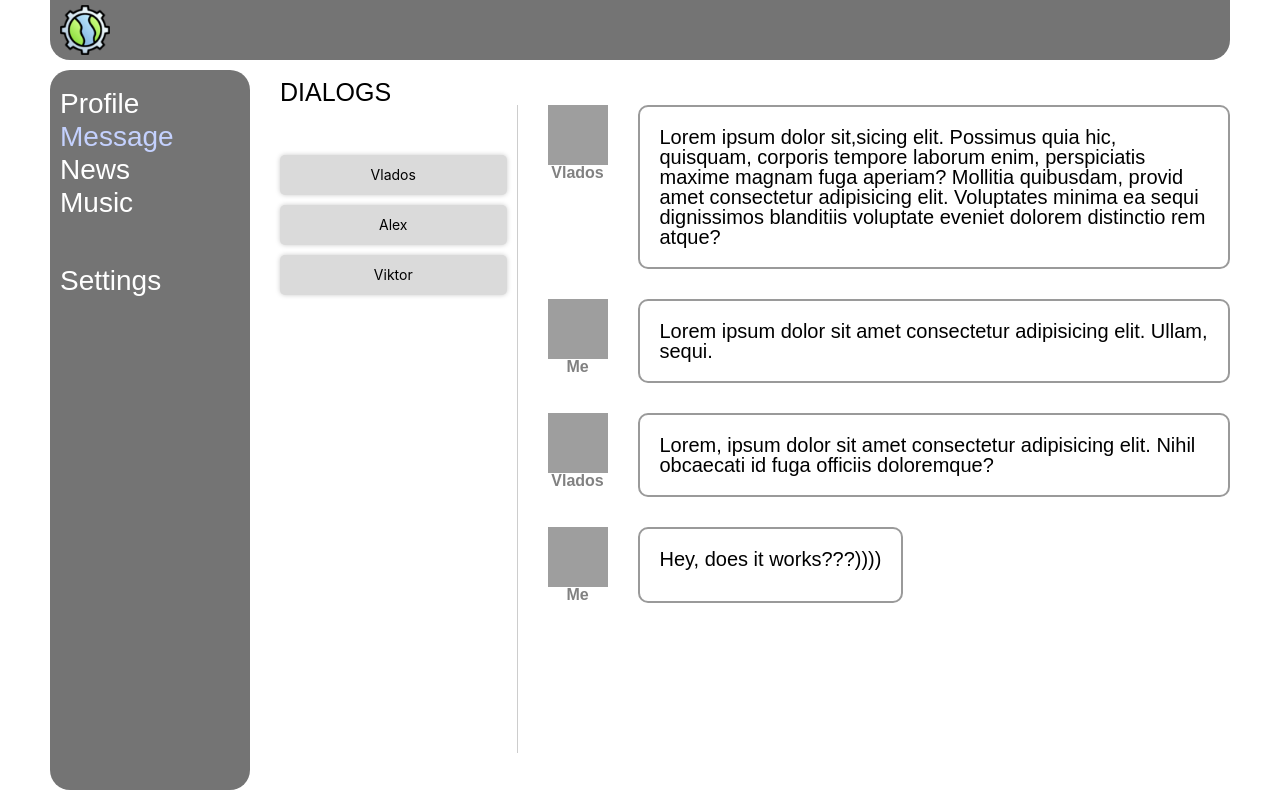
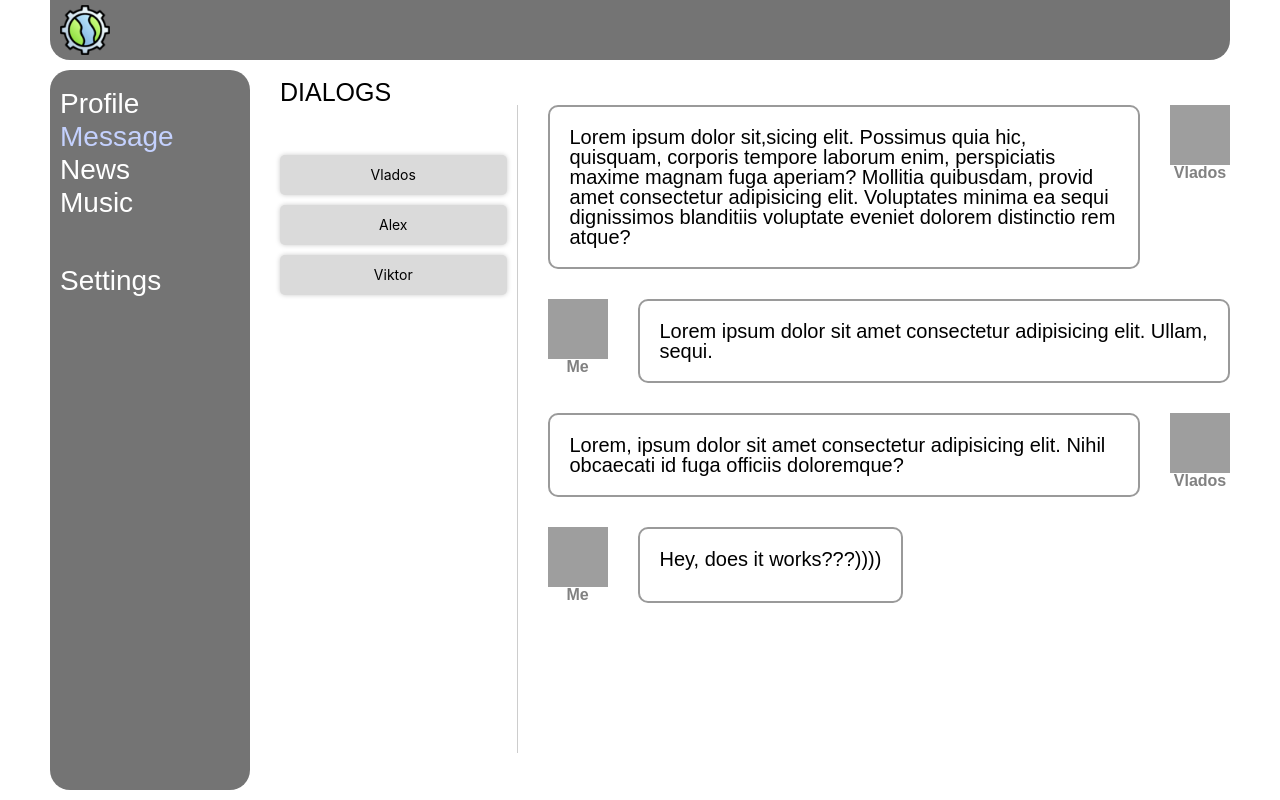
Before and after one commit to MerenkovV/react_lessons, a React (Create React App) app: page /dialogs in a window 1280 px wide. Built offline with nearby package versions, Linux system fonts and the light colour scheme; grey boxes are pictures that could not be loaded.

Commit message:
Changed the messages structure

```diff
--- a/src/App.jsx
+++ b/src/App.jsx
@@ -15,10 +15,10 @@ function App(props) {
       <div className="container">
         <div className="grid">
           <Header />
-          <Side/>
+          <Side />
           <Routes>
-            <Route path='/dialogs/*' element={<Dialogs dialogs={props.dialogs} messages={props.messages}/>} />
-            <Route path='/profile/*' element={<Profile posts={props.posts}/>} />
+            <Route path='/dialogs/*' element={<Dialogs dialogsPage={props.state.dialogsPage} />} />
+            <Route path='/profile/*' element={<Profile profilePage={props.state.profilePage} />} />
           </Routes>
         </div>
       </div>
--- a/src/components/Dialog/DialogItem/DialogItem.css
+++ b/src/components/Dialog/DialogItem/DialogItem.css
@@ -3,11 +3,17 @@
   display: -ms-flexbox;
   display: flex;
 }
+
+.item__person:last-child {
+  margin-left: 30px;
+}
+
 .item__image {
   height: 60px;
   width: 60px;
   background: url("https://abrakadabra.fun/uploads/posts/2021-12/thumbs/1640716800_55-abrakadabra-fun-p-smail-cherno-belii-56.jpg") center/cover no-repeat;
 }
+
 .item__name {
   width: 60px;
   display: block;
@@ -17,11 +23,15 @@
   color: #818181;
   font-weight: 600;
 }
+
 .item__text {
-    margin-left: 30px;
   padding: 20px;
   border: 2px solid #9a9a9a;
   border-radius: 10px;
   font-family: Arial, Helvetica, sans-serif;
   font-size: 20px;
 }
+
+.item__text:last-child {
+  margin-left: 30px;
+}
--- a/src/components/Dialog/DialogItem/DialogItem.jsx
+++ b/src/components/Dialog/DialogItem/DialogItem.jsx
@@ -2,7 +2,8 @@ import React from 'react'
 import "./DialogItem.css"
 
 export default function DialogItem(props) {
-    return (
+    if (props.name === "Me") {
+        return (
         <div className="main__item item">
             <div className="item__person">
                 <div className="item__image"></div>
@@ -11,4 +12,16 @@ export default function DialogItem(props) {
             <p className="item__text">{props.text}</p>
         </div>
     )
+    }else{
+        return (
+            <div className="main__item item">
+                <p className="item__text">{props.text}</p>
+                <div className="item__person">
+                    <div className="item__image"></div>
+                    <span className='item__name'>{props.name}</span>
+                </div>
+            </div>
+        )
+    }
+
 }
--- a/src/components/Dialog/Dialogs.jsx
+++ b/src/components/Dialog/Dialogs.jsx
@@ -5,8 +5,8 @@ import DialogMan from './DialogMan/DialogMan'
 
 export default function (props) {
 
-  let dialogElements = props.dialogs.map(data => <DialogMan id={data.id} name={data.name} />);
-  let messageElements = props.messages.map(data => <DialogItem name={data.name} text={data.message} />);
+  let dialogElements = props.dialogsPage.dialogs.map(data => <DialogMan id={data.id} name={data.name} />);
+  let messageElements = props.dialogsPage.messages.map(data => <DialogItem name={data.name} text={data.message} />);
 
   return (
     <main className="main">
--- a/src/components/Profile/Profile.jsx
+++ b/src/components/Profile/Profile.jsx
@@ -6,7 +6,7 @@ export default function Profile(props) {
 
 
 
-    let postElements = props.posts.map( post => <Post text={post.text} likes={post.likes}/>);
+    let postElements = props.profilePage.posts.map( post => <Post text={post.text} likes={post.likes}/>);
 
     return (
         <main className="main">
--- a/src/index.js
+++ b/src/index.js
@@ -3,34 +3,15 @@ import ReactDOM from 'react-dom/client';
 import './index.css';
 import App from './App';
 import reportWebVitals from './reportWebVitals';
+import state from './redux/state';
 
 const root = ReactDOM.createRoot(document.getElementById('root'));
 
-let posts = [
-  {text:"Lorem ipsum dolor sit amet consectetur adipisicing elit. Quis, dolor? Iste, itaque tempora esse cupiditate ea architecto deserunt quaerat. Culpa.", likes:10},
-  {text:"Информационные технологии (от англ. IT, Information technology) — это использование компьютерных систем или устройств для передачи информации. Такими технологиями пользуются не только работники IT-сферы, но и все люди на планете — от CEO в корпорациях до продавцов на индийских рынках.", likes:13},
-  {text:"Человек ежедневно взаимодействует с IT-сферой: хранит, отправляет и скачивает информацию. Мама троих детей, которая добавляет в заметки на iPhone список новогодних подарков, тоже использует информационные технологии.", likes: 20},
-  {text:"Lorem ipsum dolor sit amet consectetur adipisicing elit. Quis, dolor? Iste, itaque tempora esse cupiditate ea architecto deserunt quaerat. Culpa.", likes: 12},
-  {text:"What? How can i do this?", likes: 100},
-  {text:"Hey! I did that!!)))", likes: 500},
-];
 
-let dialogs = [
-  { id: 1, name: "Vlados" },
-  { id: 2, name: "Alex" },
-  { id: 3, name: "Viktor" },
-];
-
-let messages = [
-  { name: "Vlados", message: "Lorem ipsum dolor sit,sicing elit. Possimus quia hic, quisquam, corporis tempore laborum enim, perspiciatis maxime magnam fuga aperiam? Mollitia quibusdam, provid amet consectetur adipisicing elit. Voluptates minima ea sequi dignissimos blanditiis voluptate eveniet dolorem distinctio rem atque?" },
-  { name: "Me", message: "Lorem ipsum dolor sit amet consectetur adipisicing elit. Ullam, sequi." },
-  { name: "Vlados", message: "Lorem, ipsum dolor sit amet consectetur adipisicing elit. Nihil obcaecati id fuga officiis doloremque?" },
-  { name: "Me", message: "Hey, does it works???))))" },
-];
 
 root.render(
   <React.StrictMode>
-    <App posts={posts} dialogs={dialogs} messages={messages}/>
+    <App state={state} />
   </React.StrictMode>
 );
 reportWebVitals();
--- /dev/null
+++ b/src/redux/state.js
@@ -0,0 +1,28 @@
+
+let state = {
+    profilePage: {
+        posts: [
+            { text: "Lorem ipsum dolor sit amet consectetur adipisicing elit. Quis, dolor? Iste, itaque tempora esse cupiditate ea architecto deserunt quaerat. Culpa.", likes: 10 },
+            { text: "Информационные технологии (от англ. IT, Information technology) — это использование компьютерных систем или устройств для передачи информации. Такими технологиями пользуются не только работники IT-сферы, но и все люди на планете — от CEO в корпорациях до продавцов на индийских рынках.", likes: 13 },
+            { text: "Человек ежедневно взаимодействует с IT-сферой: хранит, отправляет и скачивает информацию. Мама троих детей, которая добавляет в заметки на iPhone список новогодних подарков, тоже использует информационные технологии.", likes: 20 },
+            { text: "Lorem ipsum dolor sit amet consectetur adipisicing elit. Quis, dolor? Iste, itaque tempora esse cupiditate ea architecto deserunt quaerat. Culpa.", likes: 12 },
+            { text: "What? How can i do this?", likes: 100 },
+            { text: "Hey! I did that!!)))", likes: 500 },
+        ],
+    },
+    dialogsPage: {
+        dialogs: [
+            { id: 1, name: "Vlados" },
+            { id: 2, name: "Alex" },
+            { id: 3, name: "Viktor" },
+        ],
+        messages: [
+            { name: "Vlados", message: "Lorem ipsum dolor sit,sicing elit. Possimus quia hic, quisquam, corporis tempore laborum enim, perspiciatis maxime magnam fuga aperiam? Mollitia quibusdam, provid amet consectetur adipisicing elit. Voluptates minima ea sequi dignissimos blanditiis voluptate eveniet dolorem distinctio rem atque?" },
+            { name: "Me", message: "Lorem ipsum dolor sit amet consectetur adipisicing elit. Ullam, sequi." },
+            { name: "Vlados", message: "Lorem, ipsum dolor sit amet consectetur adipisicing elit. Nihil obcaecati id fuga officiis doloremque?" },
+            { name: "Me", message: "Hey, does it works???))))" },
+        ]
+    }
+};
+
+export default state;
```
Lines whose indentation alone changed are shown as unchanged.
